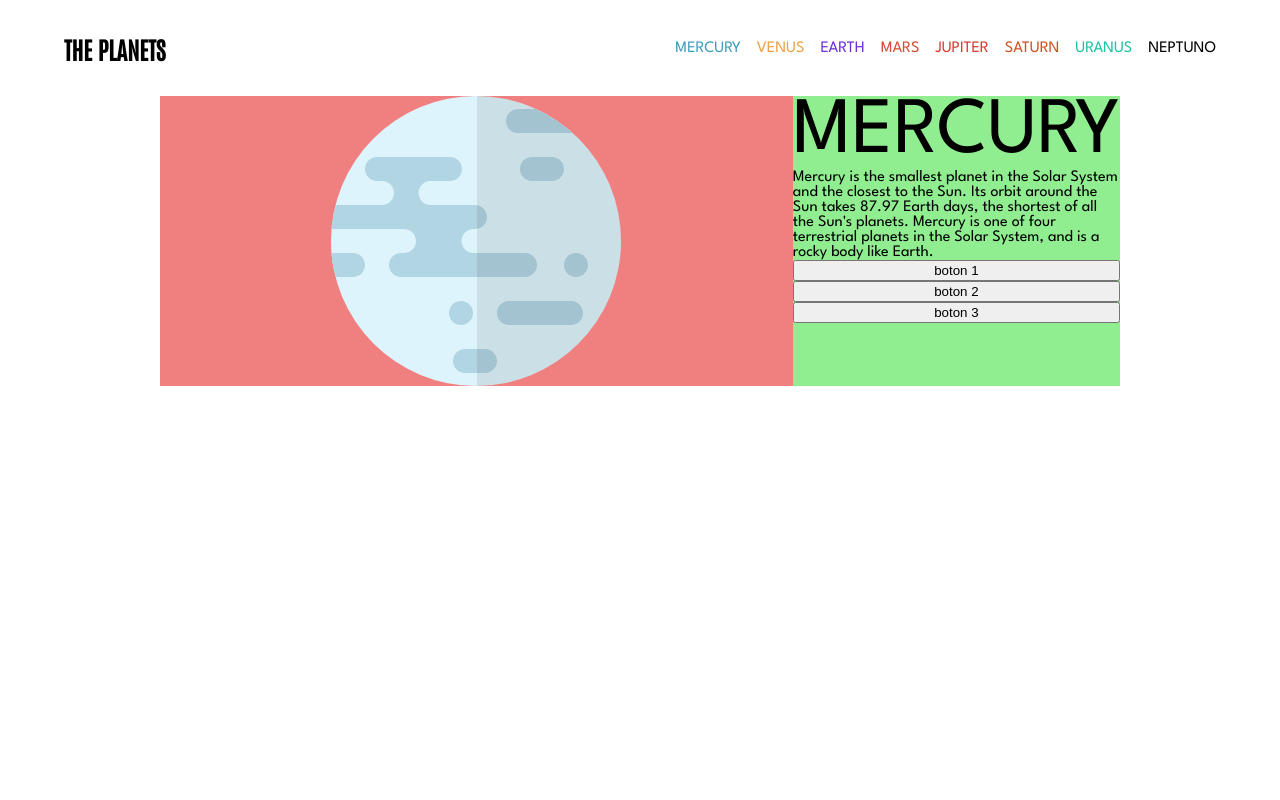
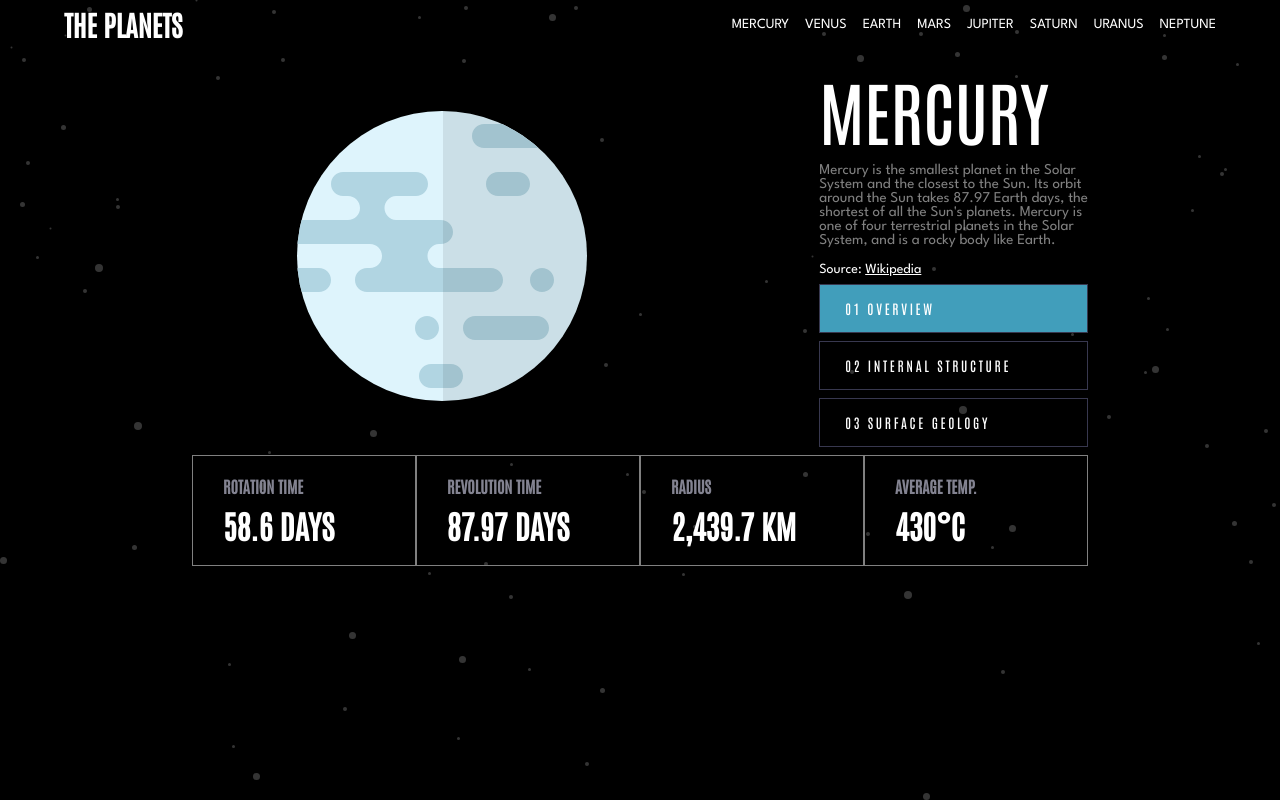
Before and after one commit to JuanluGGarcia/react-router-practica-planetas, a React (Vite) app: page / in a window 1280 px wide. Built offline with nearby package versions, Linux system fonts and the light colour scheme.

Commit message:
falta imagen geology y ajustar

```diff
--- a/src/components/menu/style.js
+++ b/src/components/menu/style.js
@@ -3,7 +3,7 @@ import styled from "styled-components";
 
 const StyledHeaderContainer = styled.div`
     width: 90%;
-    height: 6rem;
+    height: 3rem;
     margin-inline: auto;
     display: flex;
     justify-content: space-between;
@@ -13,7 +13,8 @@ const StyledHeaderContainer = styled.div`
 `;
 
 const StyledLogo = styled.h2`
-
+    font-size: 1.75rem;
+    /* margin: 0; */
 `;
 
 const StyledNav = styled.nav`
@@ -27,7 +28,12 @@ const StyledUl = styled.ul`
 `;
 
 const StyledLink = styled(Link)`
-	color: ${({ $color }) => $color};
+	border-top: 5px solid transparent;
+    padding-top: .5rem;
+    &:hover {
+        /* border-top-width: 2px; */
+        border-top-color: ${({ $color }) => $color};
+    }
 `;
 
 
--- a/src/constants/menu.js
+++ b/src/constants/menu.js
@@ -39,7 +39,7 @@ export const PLANETS_MENU = [
 	},
 	{
 		id: v4(),
-		planetName: 'NEPTUNO',
-		path: '/neptuno'
+		planetName: 'NEPTUNE',
+		path: '/neptune'
 	}
 ];
--- a/src/constants/planetsInfo.js
+++ b/src/constants/planetsInfo.js
@@ -1,4 +1,4 @@
-import { COLORS } from "../styles/colors";
+import { COLORS } from '../styles/colors';
 
 const MERCURY = {
 	planetName: 'MERCURY',
@@ -15,10 +15,10 @@ const MERCURY = {
 	],
 
 	stats: [
-		{ props: 'ROTATION TIME', value: '58.6 DAYS' },
-		{ props: 'REVOLUTION TIME', value: '87.97 DAYS' },
-		{ props: 'RADIUS', value: '2,439.7 KM' },
-		{ props: 'AVERAGE TEMP.', value: '430°C' }
+		{ name: 'ROTATION TIME', value: '58.6 DAYS' },
+		{ name: 'REVOLUTION TIME', value: '87.97 DAYS' },
+		{ name: 'RADIUS', value: '2,439.7 KM' },
+		{ name: 'AVERAGE TEMP.', value: '430°C' }
 	],
 	color: COLORS.MERCURY
 };
@@ -38,10 +38,10 @@ const VENUS = {
 	],
 	tabs: ['01 OVERVIEW', '02 INTERNAL STRUCTURE', '03 SURFACE GEOLOGY'],
 	stats: [
-		{ props: 'ROTATION TIME', value: '243 DAYS' },
-		{ props: 'REVOLUTION TIME', value: '224.7 DAYS' },
-		{ props: 'RADIUS', value: '6,051.8 KM' },
-		{ props: 'AVERAGE TEMP.', value: '471°C' }
+		{ name: 'ROTATION TIME', value: '243 DAYS' },
+		{ name: 'REVOLUTION TIME', value: '224.7 DAYS' },
+		{ name: 'RADIUS', value: '6,051.8 KM' },
+		{ name: 'AVERAGE TEMP.', value: '471°C' }
 	],
 	color: COLORS.VENUS
 };
@@ -61,12 +61,12 @@ const EARTH = {
 	],
 	tabs: ['01 OVERVIEW', '02 INTERNAL STRUCTURE', '03 SURFACE GEOLOGY'],
 	stats: [
-		{ props: 'ROTATION TIME', value: '0.99 DAYS' },
-		{ props: 'REVOLUTION TIME', value: '365.26 DAYS' },
-		{ props: 'RADIUS', value: '6,371 KM' },
-		{ props: 'AVERAGE TEMP.', value: '16°C' }
+		{ name: 'ROTATION TIME', value: '0.99 DAYS' },
+		{ name: 'REVOLUTION TIME', value: '365.26 DAYS' },
+		{ name: 'RADIUS', value: '6,371 KM' },
+		{ name: 'AVERAGE TEMP.', value: '16°C' }
 	],
-	color:COLORS.EARTH
+	color: COLORS.EARTH
 };
 
 const MARS = {
@@ -84,10 +84,10 @@ const MARS = {
 	],
 	tabs: ['01 OVERVIEW', '02 INTERNAL STRUCTURE', '03 SURFACE GEOLOGY'],
 	stats: [
-		{ props: 'ROTATION TIME', value: '1.03 DAYS' },
-		{ props: 'REVOLUTION TIME', value: '1.88 YEARS' },
-		{ props: 'RADIUS', value: '3,389.5 KM' },
-		{ props: 'AVERAGE TEMP.', value: '−28°C' }
+		{ name: 'ROTATION TIME', value: '1.03 DAYS' },
+		{ name: 'REVOLUTION TIME', value: '1.88 YEARS' },
+		{ name: 'RADIUS', value: '3,389.5 KM' },
+		{ name: 'AVERAGE TEMP.', value: '−28°C' }
 	],
 	color: COLORS.MARS
 };
@@ -107,10 +107,10 @@ const JUPITER = {
 	],
 	tabs: ['01 OVERVIEW', '02 INTERNAL STRUCTURE', '03 SURFACE GEOLOGY'],
 	stats: [
-		{ props: 'ROTATION TIME', value: '9.93 HOURS' },
-		{ props: 'REVOLUTION TIME', value: '11.86 YEARS' },
-		{ props: 'RADIUS', value: '69,911 KM' },
-		{ props: 'AVERAGE TEMP.', value: '-108°C' }
+		{ name: 'ROTATION TIME', value: '9.93 HOURS' },
+		{ name: 'REVOLUTION TIME', value: '11.86 YEARS' },
+		{ name: 'RADIUS', value: '69,911 KM' },
+		{ name: 'AVERAGE TEMP.', value: '-108°C' }
 	],
 	color: COLORS.JUPITER
 };
@@ -130,10 +130,10 @@ const SATURN = {
 	],
 	tabs: ['01 OVERVIEW', '02 INTERNAL STRUCTURE', '03 SURFACE GEOLOGY'],
 	stats: [
-		{ props: 'ROTATION TIME', value: '10.8 HOURS' },
-		{ props: 'REVOLUTION TIME', value: '29.46 YEARS' },
-		{ props: 'RADIUS', value: '58,232 KM' },
-		{ props: 'AVERAGE TEMP.', value: '-138°C' }
+		{ name: 'ROTATION TIME', value: '10.8 HOURS' },
+		{ name: 'REVOLUTION TIME', value: '29.46 YEARS' },
+		{ name: 'RADIUS', value: '58,232 KM' },
+		{ name: 'AVERAGE TEMP.', value: '-138°C' }
 	],
 	color: COLORS.SATURN
 };
@@ -153,10 +153,10 @@ const URANUS = {
 	],
 	tabs: ['01 OVERVIEW', '02 INTERNAL STRUCTURE', '03 SURFACE GEOLOGY'],
 	stats: [
-		{ props: 'ROTATION TIME', value: '17.2 HOURS' },
-		{ props: 'REVOLUTION TIME', value: '84 YEARS' },
-		{ props: 'RADIUS', value: '25,362 KM' },
-		{ props: 'AVERAGE TEMP.', value: '-195°C' }
+		{ name: 'ROTATION TIME', value: '17.2 HOURS' },
+		{ name: 'REVOLUTION TIME', value: '84 YEARS' },
+		{ name: 'RADIUS', value: '25,362 KM' },
+		{ name: 'AVERAGE TEMP.', value: '-195°C' }
 	],
 	color: COLORS.URANUS
 };
@@ -176,10 +176,10 @@ const NEPTUNE = {
 	],
 	tabs: ['01 OVERVIEW', '02 INTERNAL STRUCTURE', '03 SURFACE GEOLOGY'],
 	stats: [
-		{ props: 'ROTATION TIME', value: '16.08 HOURS' },
-		{ props: 'REVOLUTION TIME', value: '164.79 YEARS' },
-		{ props: 'RADIUS', value: '24,622 KM' },
-		{ props: 'AVERAGE TEMP.', value: '-201°C' }
+		{ name: 'ROTATION TIME', value: '16.08 HOURS' },
+		{ name: 'REVOLUTION TIME', value: '164.79 YEARS' },
+		{ name: 'RADIUS', value: '24,622 KM' },
+		{ name: 'AVERAGE TEMP.', value: '-201°C' }
 	],
 	color: COLORS.NEPTUNE
 };
--- a/src/pages/Planet.jsx
+++ b/src/pages/Planet.jsx
@@ -1,37 +1,85 @@
-// import Header from '../components/header/Header';
-// import Main from '../components/main/Main';
-
-import { PLANETS_INFO } from "../constants/planetsInfo";
-import { StyledInformation, StyledInformationText, StyledInformationTitle, StyledPlanet, StyledPlanetInformation, StyledPlanetNumbers, StyledWrapper } from "./style";
+import { useState } from 'react';
+import { PLANETS_INFO } from '../constants/planetsInfo';
+import {
+	StyledButton,
+	StyledButtonsContainer,
+	StyledInformation,
+	StyledInformationText,
+	StyledInformationTitle,
+	StyledPlanet,
+	StyledPlanetInfoStats,
+	StyledPlanetInformation,
+	StyledPlanetNumbers,
+	StyledPlanetStatsContainer,
+	StyledPlanetTitleStats,
+	StyledSpan,
+	StyledWikipedia,
+	StyledWrapper
+} from './style';
+import { BUTTONS } from '../constants/buttons';
 
 const Planet = ({ planet }) => {
-    // console.log(planet)
+	const [info, setInfo] = useState(0);
+
 	return (
 		<main>
 			<StyledWrapper>
 				<StyledPlanetInformation>
+					{/* Imagen planeta */}
 					<StyledPlanet>
-						<img src={PLANETS_INFO[planet].images[0]} alt="" />
+						<img src={PLANETS_INFO[planet].images[info]} alt='' />
 					</StyledPlanet>
+					{/* Cabecera información planeta */}
 					<StyledInformation>
-						<StyledInformationTitle>{PLANETS_INFO[planet].planetName}</StyledInformationTitle>
-						<StyledInformationText>{PLANETS_INFO[planet].texts[0]}</StyledInformationText>
-						<button>boton 1</button>
-						<button>boton 2</button>
-						<button>boton 3</button>
-						{/* <Button
-							backgroundColor={PLANETS[planetName].color}
-							activeButton={activeButton}
-							setActiveButton={setActiveButton}
-						/> */}
+						<StyledInformationTitle>
+							{PLANETS_INFO[planet].planetName}
+						</StyledInformationTitle>
+						<StyledInformationText>
+							{PLANETS_INFO[planet].texts[info]}
+						</StyledInformationText>
+
+						<StyledSpan>
+							Source: <StyledWikipedia>Wikipedia</StyledWikipedia>
+						</StyledSpan>
+						{/* Botones */}
+						<StyledButtonsContainer>
+							{BUTTONS.map((button, index) => {
+								return (
+									<StyledButton
+										key={button.id}
+										onClick={() => changeInfo(setInfo, index)}
+										$active={index === info}
+										$color={PLANETS_INFO[planet].color}
+									>
+										{button.name}
+									</StyledButton>
+								);
+							})}
+						</StyledButtonsContainer>
 					</StyledInformation>
 				</StyledPlanetInformation>
 
-				<StyledPlanetNumbers></StyledPlanetNumbers>
+				{/* Estadisticas de los planetas */}
+				<StyledPlanetNumbers>
+					{PLANETS_INFO[planet].stats.map(item => {
+
+						return (
+
+						<StyledPlanetStatsContainer key={item.name}>
+							<StyledPlanetTitleStats>{item.name}</StyledPlanetTitleStats>
+							<StyledPlanetInfoStats>{item.value}</StyledPlanetInfoStats>
+						</StyledPlanetStatsContainer>
+
+						);
+					})}
+				</StyledPlanetNumbers>
 			</StyledWrapper>
 		</main>
 	);
+};
 
+const changeInfo = (setInfo, index) => {
+	setInfo(index);
 };
 
 export default Planet;
--- a/src/pages/style.js
+++ b/src/pages/style.js
@@ -1,39 +1,127 @@
 import styled from 'styled-components';
+import { FONTS } from '../styles/fonts';
+import { COLORS } from '../styles/colors';
 
 const StyledWrapper = styled.div`
-	width: 75%;
+	width: 70%;
 	margin: 0 auto;
+	margin-block: 1rem;
 `;
 
 const StyledPlanetInformation = styled.div`
 	width: 100%;
 	display: flex;
+	justify-content: space-between;
+	margin-bottom: .5rem;
+	align-items: center;
+	/* background-color: lightblue; */
 `;
 
 const StyledPlanet = styled.div`
-	width: 74%;
+	margin-left: 100px;
+	width: 70%;
+	max-width: 300px;
+	max-height: 300px;
+	/* max-width: 400px; */
 	display: flex;
 	justify-content: center;
 	align-items: center;
-	background-color: lightcoral;
+	/* background-color: orange; */
 `;
 
 // const StyledImagePlanet = styled.img``;
 
 const StyledInformation = styled.div`
-	width: 36%;
+	width: 30%;
 	display: flex;
 	flex-direction: column;
-	background-color: lightgreen;
+	left: auto;
+	/* background-color: lightgreen; */
 `;
 
 const StyledInformationTitle = styled.div`
-	font-size: 5rem;
+	font-size: 4.375rem;
+	font-family: ${FONTS.ffPrimary};
+	margin-bottom: .5rem;
 `;
 
-const StyledInformationText = styled.div``;
+const StyledInformationText = styled.div`
+	font-size: .9375rem;
+	margin-bottom: 1rem;
+	opacity: .5;
+`;
 
-const StyledPlanetNumbers = styled.div``;
+const StyledSpan = styled.span`
+	color: ${COLORS.textColor};
+	margin-bottom: .5rem;
+`;
+
+const StyledWikipedia = styled.span`
+	color: ${COLORS.title};
+	text-decoration: underline;
+	cursor: pointer;
+	font-family: ${FONTS.ffSecundary};
+
+`;
+
+const StyledButtonsContainer = styled.div`
+	display: flex;
+	flex-direction: column;
+	gap: .5rem;
+`;
+
+const StyledButton = styled.button`
+
+	border: none;
+	color: ${COLORS.textColor};
+	text-align: left;
+	width: 100%;
+	border: 1px solid ${COLORS.hover};
+	padding: 15px 25px;
+	font-family: ${FONTS.ffPrimary};
+	font-weight: 100;
+	font-size: 1.1.rem;
+	background-color: transparent;
+	letter-spacing: 0.2em;
+	cursor: pointer;
+	background-color: ${({ $active, $color }) =>
+		$active ? $color : 'transparent'};
+
+	&:hover {
+		background-color: ${({ $active, $color }) =>
+			!$active ? `${COLORS.hover}` : $color};
+	}
+`;
+
+const StyledPlanetNumbers = styled.div`
+	width: 100%;
+	display: flex;
+	justify-content: space-evenly;
+	/* background-color: lightblue; */
+`;
+const StyledPlanetStatsContainer = styled.div`
+	display: flex;
+	flex-direction: column;
+	padding: 20px 30px;
+	justify-content: center;
+	gap: 8px;
+	border: 1px solid grey;
+	width: 255px;
+`;
+
+const StyledPlanetTitleStats = styled.h4`
+	color: ${COLORS.textColorTitle};
+	font-size: 1rem;
+	font-family: ${FONTS.ffPrimary};
+	margin: 0;
+`;
+
+const StyledPlanetInfoStats = styled.h4`
+	color: ${COLORS.textColor};
+	font-size: 2rem;
+	font-family: ${FONTS.ffPrimary};
+	margin: 0;
+`;
 
 export {
 	StyledWrapper,
@@ -43,5 +131,12 @@ export {
 	StyledInformation,
 	StyledInformationTitle,
 	StyledInformationText,
-	StyledPlanetNumbers
+	StyledSpan,
+	StyledWikipedia,
+	StyledButtonsContainer,
+	StyledButton,
+	StyledPlanetNumbers,
+	StyledPlanetStatsContainer,
+	StyledPlanetTitleStats,
+	StyledPlanetInfoStats
 };
--- a/src/styles/colors.js
+++ b/src/styles/colors.js
@@ -1,6 +1,6 @@
 export const COLORS = {
 	backgroundColor: '#070724',
-	textColor: '#FFFFFF',
+	textColor: '#FFF',
 	textColorTitle: '#838391',
 	MERCURY: '#419EBB',
 	VENUS: '#EDA249',
@@ -10,5 +10,5 @@ export const COLORS = {
 	SATURN: '#CD5120',
 	URANUS: '#1EC2A4',
 	NEPTUNE: '#2D68F0',
-	hover: '#38384f'
+	hover: '#38384F'
 };
--- a/src/styles/global-styles.js
+++ b/src/styles/global-styles.js
@@ -15,8 +15,12 @@ export const GlobalStyles = createGlobalStyle`
   }
 
   body{
+    color: #fff;
+    background-color: #000;
     background-image: url('assets/images/background-stars.svg');
+    font-size: .875rem;
     font-family: ${FONTS.ffSecundary};
+    height: 100vh;
   }
 
   a{
```
